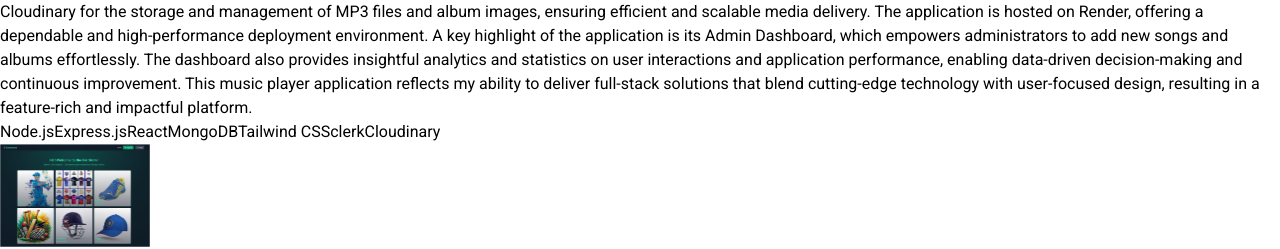
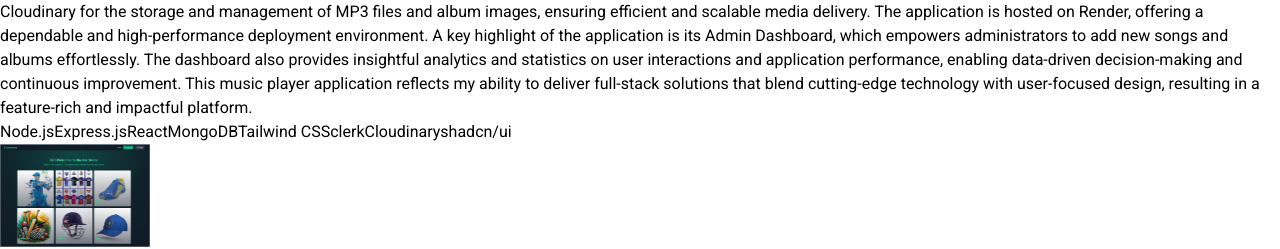
Before and after one commit to ramusiripalli/RamuPortfolio, a React (Vite) app: page / in a window 1280 px wide. Shown: the part 2500-2749 px from the top of the page. Built offline with nearby package versions, Linux system fonts and the light colour scheme.

Commit message:
updated index.js
updated index.js

```diff
--- a/src/components/Projects.jsx
+++ b/src/components/Projects.jsx
@@ -2,8 +2,7 @@ import React from 'react'
 import { PROJECTS } from '../constants'
 import { motion } from 'framer-motion'
 import { FaLink } from "react-icons/fa6";
-import { FaLinkedin, FaGithub, FaFileDownload } from "react-icons/fa";
-import { TbBrandLeetcode } from "react-icons/tb";
+import { FaGithub } from "react-icons/fa";
 
 const Projects = () => {
   return (
--- a/src/constants/index.js
+++ b/src/constants/index.js
@@ -69,7 +69,7 @@ A key highlight of the application is its Admin Dashboard, which empowers admini
 
 This music player application reflects my ability to deliver full-stack solutions that blend cutting-edge technology with user-focused design, resulting in a feature-rich and impactful platform.
       `,
-    technologies: ["Node.js", "Express.js", "React","MongoDB", "Tailwind CSS","clerk","Cloudinary"],
+    technologies: ["Node.js", "Express.js", "React","MongoDB", "Tailwind CSS","clerk","Cloudinary","shadcn/ui"],
   },
   {
     title: "E-Commerce",
```
